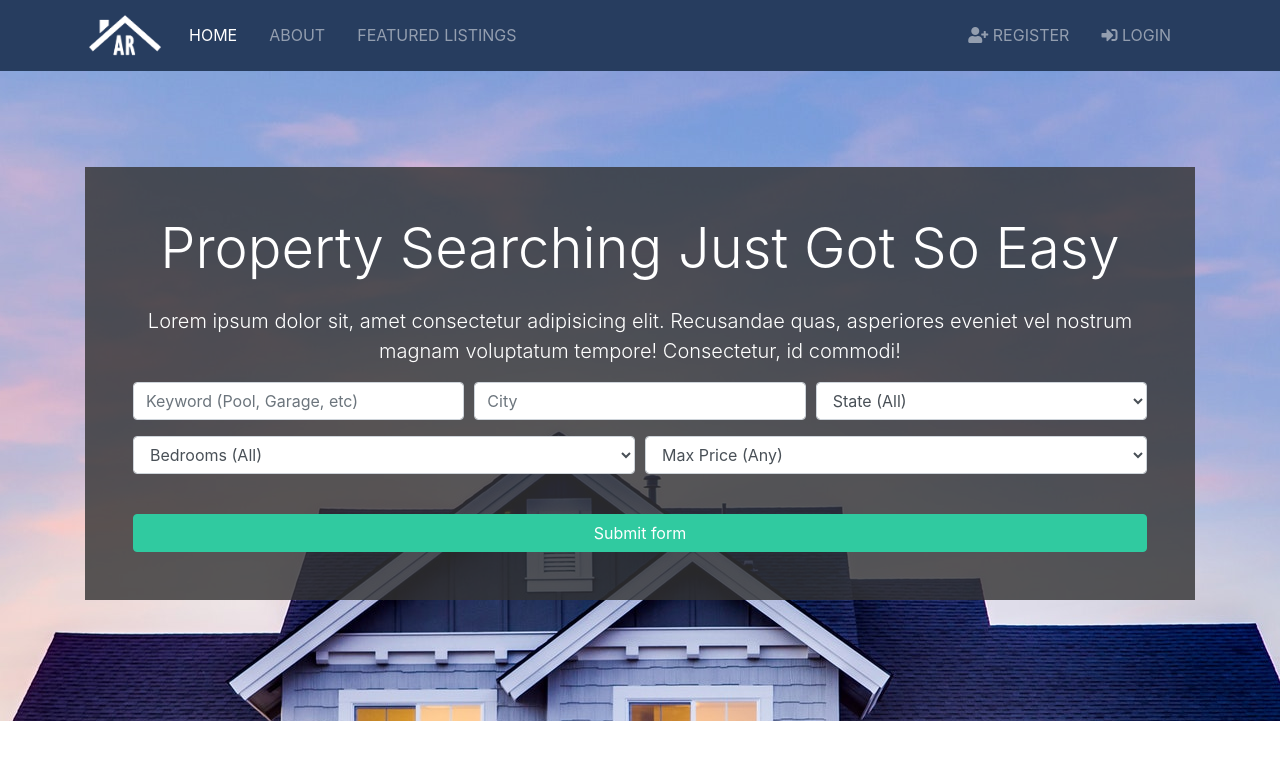
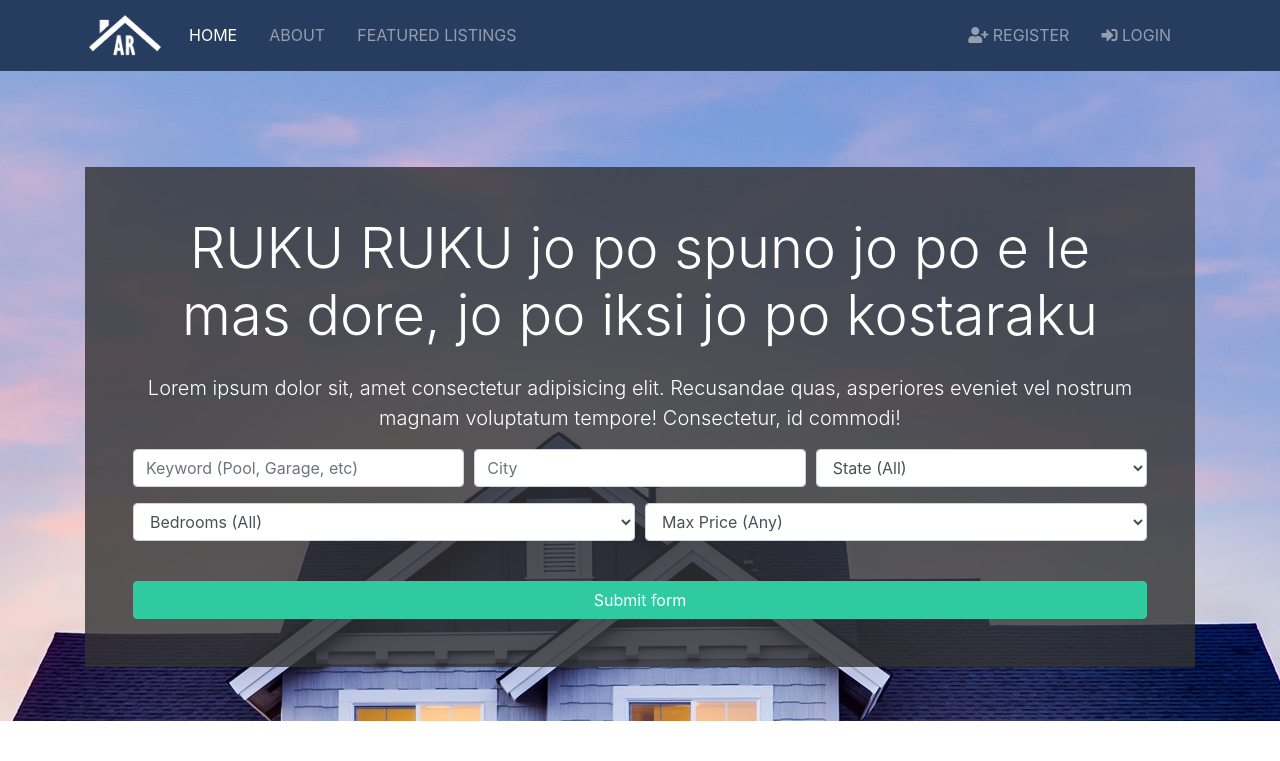
Before and after one commit to egimata/Real_Estate_Website, a Django app: page / in a window 1280 px wide. Shown: the part 57-818 px from the top of the page. Run offline with Django 3.2, Linux system fonts and the light colour scheme; some libraries are stand-ins or nearby versions.

```diff
--- a/templates/pages/index.html
+++ b/templates/pages/index.html
@@ -8,7 +8,7 @@
       <div class="home-search p-5">
         <div class="overlay p-5">
           <h1 class="display-4 mb-4">
-            Property Searching Just Got So Easy
+            RUKU RUKU jo po spuno jo po e le mas dore, jo po iksi jo po kostaraku
           </h1>
           <p class="lead">Lorem ipsum dolor sit, amet consectetur adipisicing elit. Recusandae quas, asperiores eveniet vel nostrum magnam
             voluptatum tempore! Consectetur, id commodi!</p>
```
